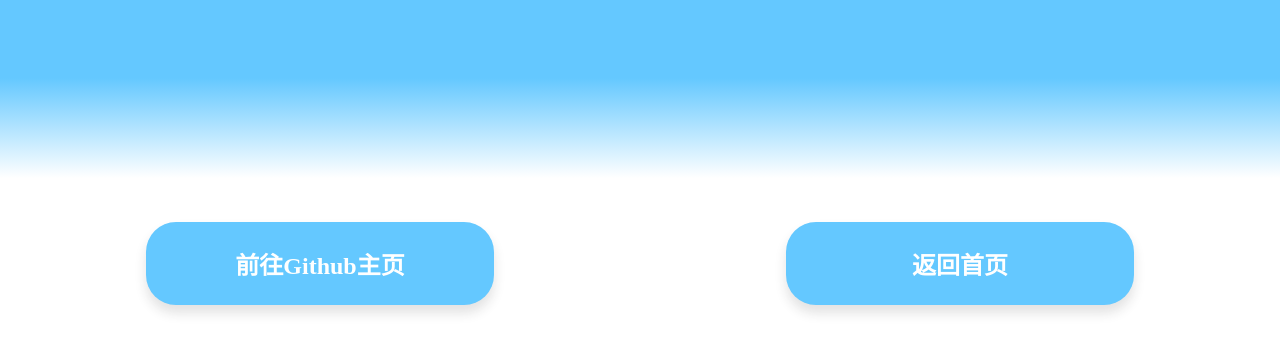
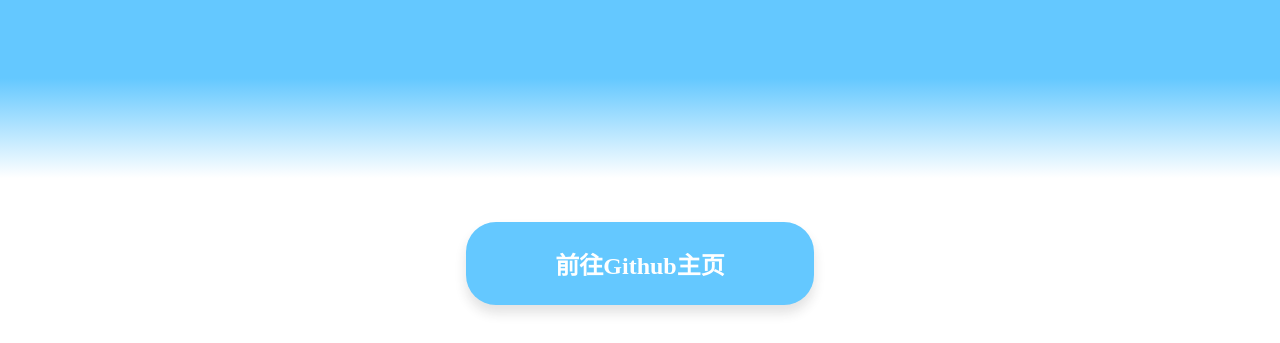
Before and after one commit to KID194/KID194.github.io, a plain HTML site: page about/index.html in a window 1280 px wide. Shown: the part 206-549 px from the top of the page. Drawn offline with Linux system fonts and the light colour scheme.

Commit message:
这个也被砍了

```diff
--- a/about/index.html
+++ b/about/index.html
@@ -89,9 +89,6 @@
             <div class="button" onclick="location.href='https://github.com/KID194/'">
                 <b>前往Github主页</b>
             </div>
-            <div class="button" onclick="location.href='file:///f%3A/workingFolder/workfor/codesForOpen/KID194/index.html'">
-                <b>返回首页</b>
-            </div>
         </div>
         <div class="contents">
             <h1>我都在哪些平台上有号？</h1>
```
